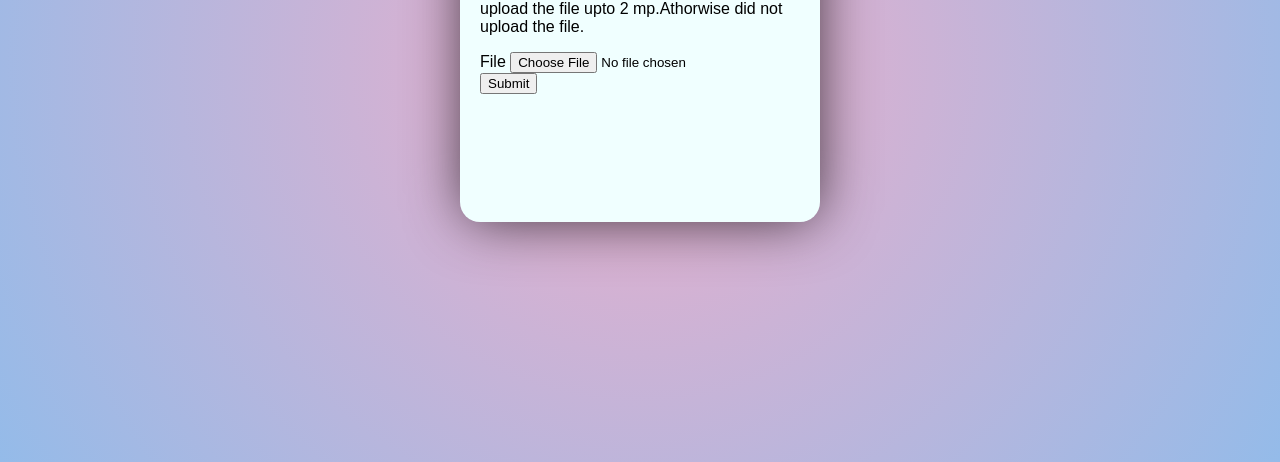
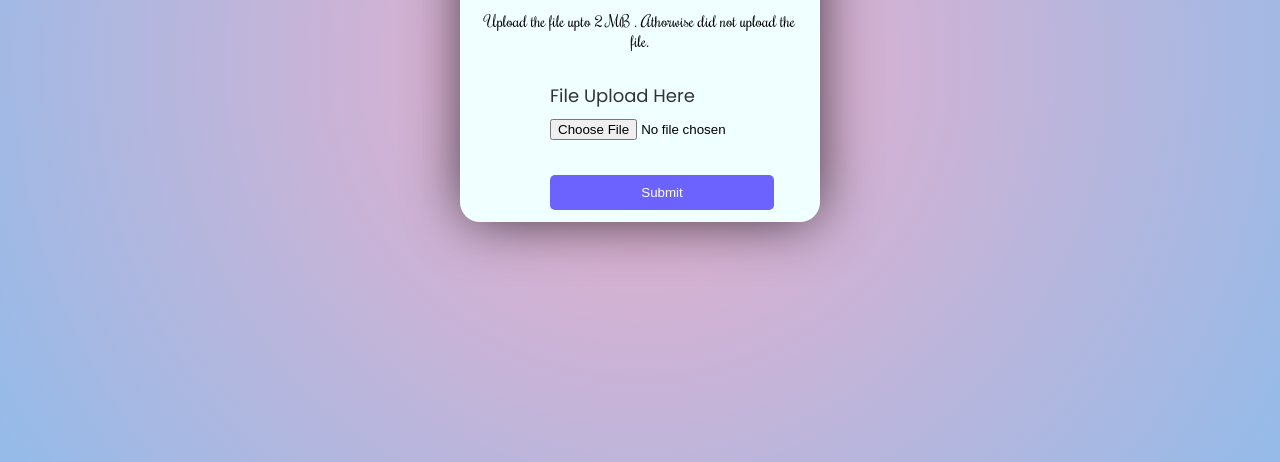
Before and after one commit to suvishsv/fullstackproject, a plain HTML site: page success.html in a window 1280 px wide. Shown: the part 338-800 px from the top of the page. Drawn offline with Linux system fonts and the light colour scheme.

Commit message:
update some coding and responcive coding

```diff
--- a/success.css
+++ b/success.css
@@ -27,4 +27,41 @@ body{
     background-clip: text;
     -webkit-text-fill-color: transparent;
     margin-bottom: 20px;
+
 }
+.btn{
+    width: 70%;
+    padding: 10px;
+    background: #6C63FF;
+    color: #fff;
+    border: none;
+    border-radius: 5px;
+    cursor: pointer;
+    position: relative;
+    top: 20px;
+    left: 70px;
+}
+
+#form p{
+    text-align: center;
+    margin-top: 20px;
+    color: #000000;
+   font-family: "Rochester", sans-serif ;
+  font-weight: 400;
+  font-style: normal;
+}
+
+.input-group {
+    display: flex;
+    flex-direction: column;
+    margin-bottom: 15px;
+    position: relative;
+    left: 70px;
+}
+
+.input-group label{
+    font-size: 18px;
+    margin-bottom: 5px;
+    color: #333;
+    margin: 15px 0 10px 0;
+}
--- a/success.html
+++ b/success.html
@@ -6,6 +6,9 @@
     <meta name="viewport" content="width=device-width, initial-scale=1.0">
     <title>Document</title>
     <link rel="stylesheet" href="success.css">
+    <link rel="preconnect" href="https://fonts.googleapis.com">
+<link rel="preconnect" href="https://fonts.gstatic.com" crossorigin>
+<link href="https://fonts.googleapis.com/css2?family=Bungee+Shade&family=Figtree:ital,wght@0,300..900;1,300..900&family=Poppins:ital,wght@0,100;0,200;0,300;0,400;0,500;0,600;0,700;0,800;0,900;1,100;1,200;1,300;1,400;1,500;1,600;1,700;1,800;1,900&family=Rochester&display=swap" rel="stylesheet">
 
 </head>
 
@@ -13,12 +16,15 @@
     <div class="container">
         <form action="" id="form">
             <h1>Upload the file</h1>
-            <p>upload the file upto 2 mp.Athorwise did not upload the file.</p>
+            <p>Upload the file upto 2 MB . Athorwise did not upload the file.</p>
             <div class="input-group">
-                <label for="file">File</label>
+                <label for="file">File Upload Here</label>
                 <input type="file" name="file" id="file">
                 <div class="error"></div>
+
+            </div>
                 <button class="btn" onclick="btnclick" >Submit</button>
+
         </form>
     </div>
 
```
